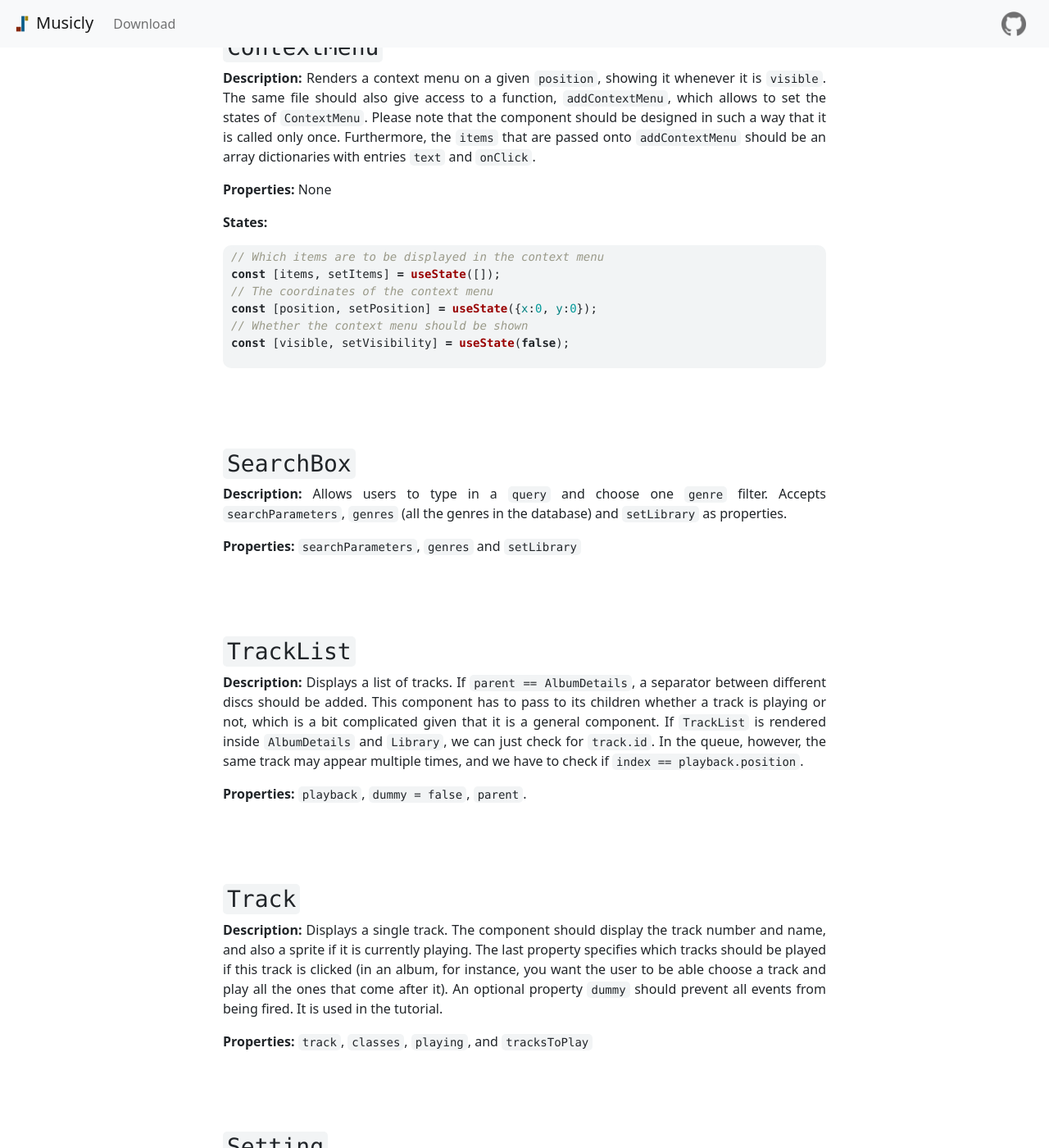
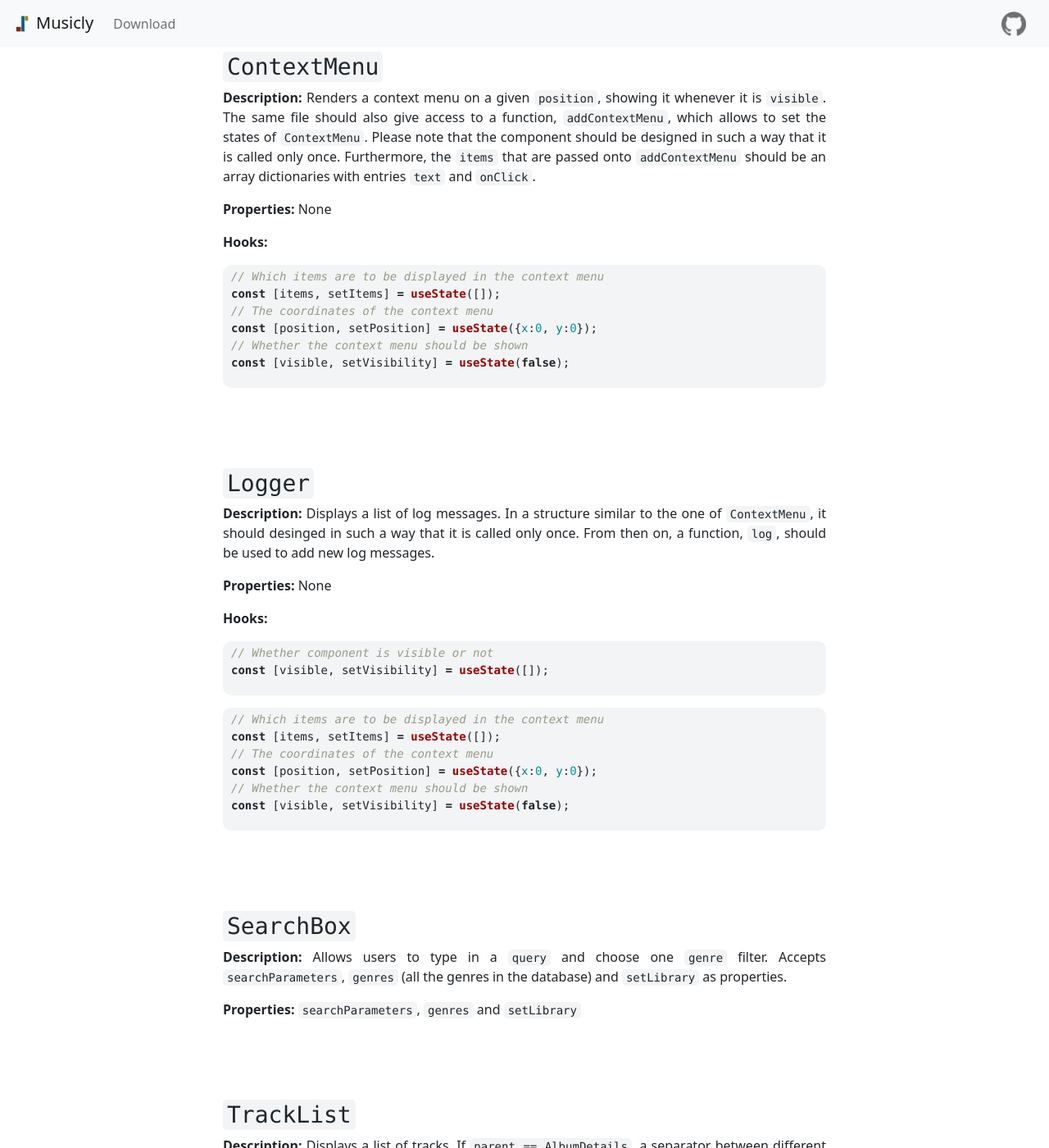
Before and after one commit to bogosorter/Musicly, a Jekyll site: the page built from docs/developer/components.md, in a window 1280 px wide and 1400 px high, scrolled down 4383 px. Shown: the whole window at 82% size. Built offline with Jekyll 4.4.1, drawn with Linux system fonts in a browser that asks for light colours.

Commit message:
Added support for logs and error handling

````diff
--- a/docs/developer/components.md
+++ b/docs/developer/components.md
@@ -143,7 +143,28 @@ const [settings, setSettings] = useState({});
 
 **Properties:** None
 
-**States:**
+**Hooks:**
+
+```js
+// Which items are to be displayed in the context menu
+const [items, setItems] = useState([]);
+// The coordinates of the context menu
+const [position, setPosition] = useState({x:0, y:0});
+// Whether the context menu should be shown
+const [visible, setVisibility] = useState(false);
+```
+
+## `Logger`
+
+**Description:** Displays a list of log messages. In a structure similar to the one of `ContextMenu`, it should desinged in such a way that it is called only once. From then on, a function, `log`, should be used to add new log messages.
+
+**Properties:** None
+
+**Hooks:**
+```js
+// Whether component is visible or not
+const [visible, setVisibility] = useState([]);
+```
 
 ```js
 // Which items are to be displayed in the context menu
````
Also changed, not shown: docs/developer/controller.md (+17 -1 lines), docs/developer/dev.md (+1 -3 lines), docs/developer/events.md (+1 -1 lines), docs/user/user.md (+1 -1 lines).
